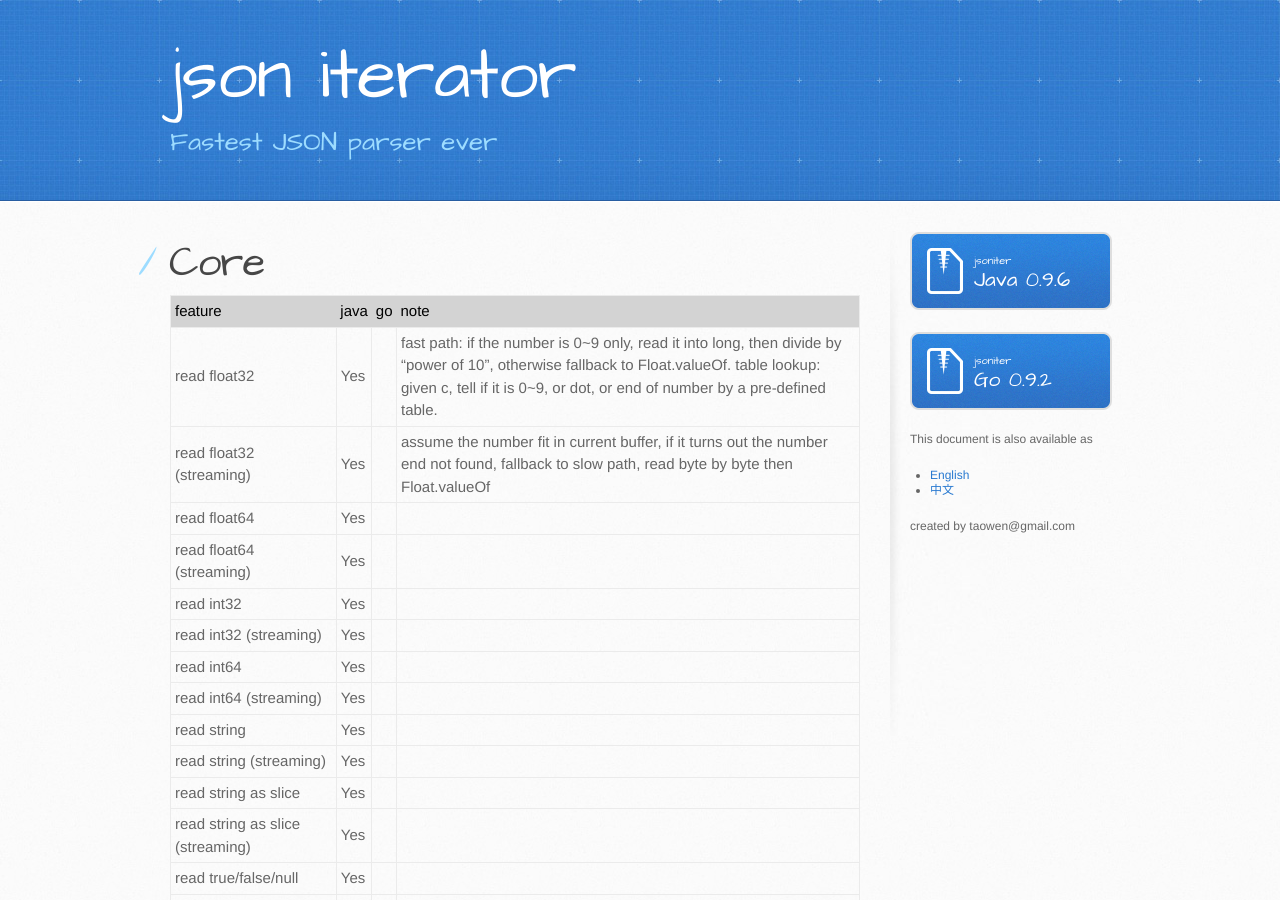
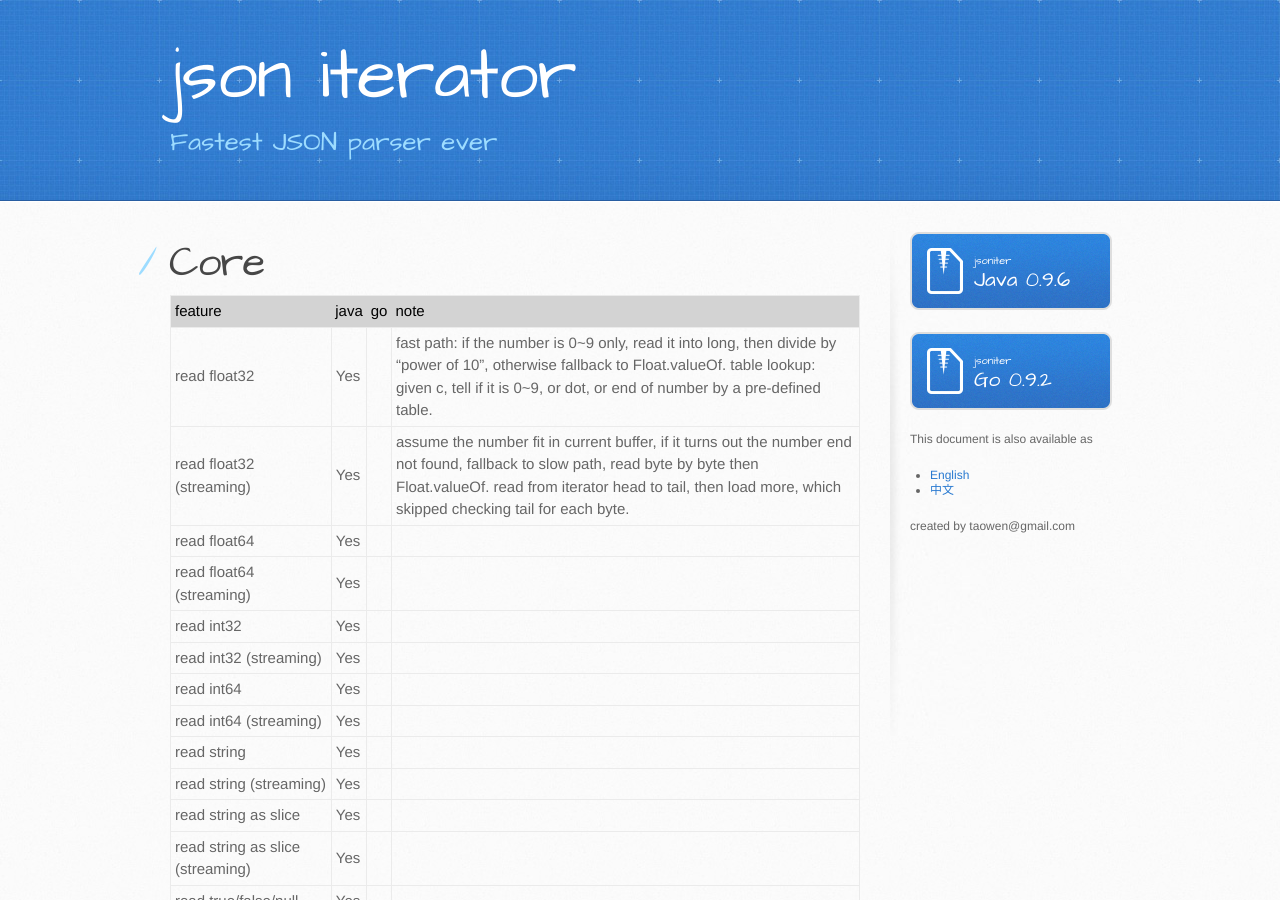
Before and after one commit to json-iterator/json-iterator.github.io, a Jekyll site: the page built from features.md, in a window 1280 px wide and 900 px high. Built offline with Jekyll 4.4.1, drawn with Linux system fonts in a browser that asks for light colours; comment, search, counter and statistics services are not loaded.

Commit message:
Update features.md

```diff
--- a/features.md
+++ b/features.md
@@ -8,7 +8,7 @@
 | feature | java | go | note |
 | --- | --- | --- | --- |
 | read float32 | Yes |  | fast path: if the number is 0~9 only, read it into long, then divide by "power of 10", otherwise fallback to Float.valueOf. table lookup: given c, tell if it is 0~9, or dot, or end of number by a pre-defined table. |
-| read float32 (streaming) | Yes |  | assume the number fit in current buffer, if it turns out the number end not found, fallback to slow path, read byte by byte then Float.valueOf |
+| read float32 (streaming) | Yes |  | assume the number fit in current buffer, if it turns out the number end not found, fallback to slow path, read byte by byte then Float.valueOf. read from iterator head to tail, then load more, which skipped checking tail for each byte. |
 | read float64 | Yes |  |
 | read float64 (streaming) | Yes |  |
 | read int32 | Yes |  |
```
